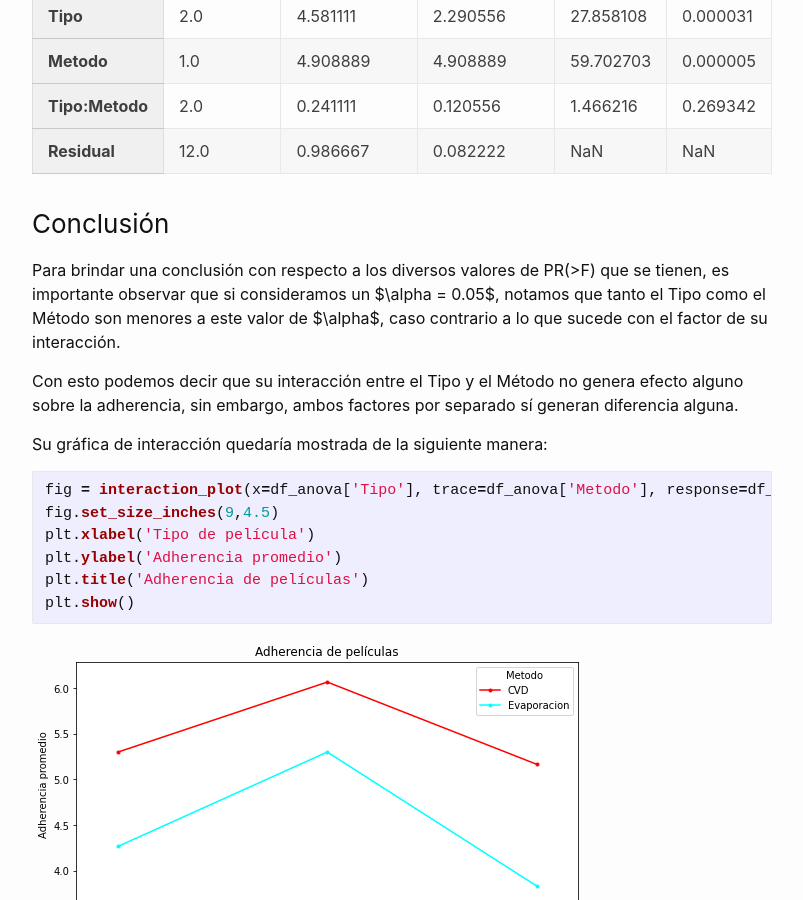
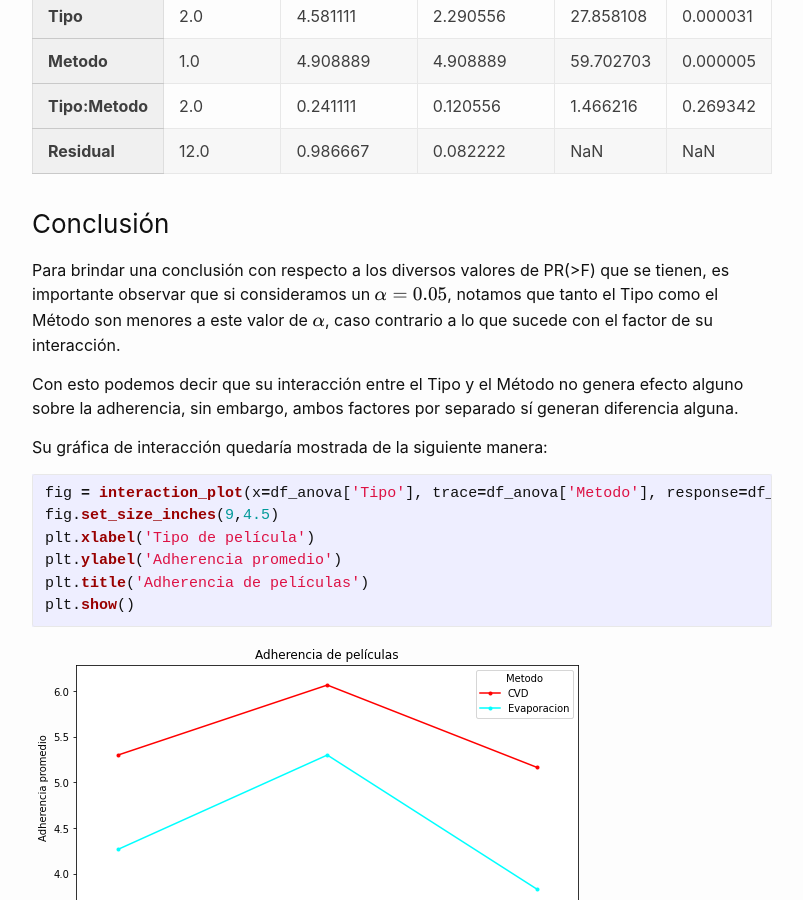
Before and after one commit to marcocarmonaga/Blog, a Jekyll site: the page built from _posts/2022-05-05-Estudio_de_metodos_de_deposicion_ANOVA_dos_factores.md, in a window 1280 px wide and 900 px high, scrolled down 3474 px. Shown: the whole window, without its empty margins (238-1041 px from the left). Built offline with Jekyll 4.4.1, drawn with Linux system fonts in a browser that asks for light colours; nearby versions of some CDN libraries.

Commit message:
updating new post

```diff
--- a/_posts/2022-05-05-Estudio_de_metodos_de_deposicion_ANOVA_dos_factores.md
+++ b/_posts/2022-05-05-Estudio_de_metodos_de_deposicion_ANOVA_dos_factores.md
@@ -466,7 +466,7 @@ anova_table.columns = ['Grados de libertad','Suma de cuadrados','Media de cuadra
 
 ### Conclusión
 
-Para brindar una conclusión con respecto a los diversos valores de PR(>F) que se tienen, es importante observar que si consideramos un $\alpha = 0.05$, notamos que tanto el Tipo como el Método son menores a este valor de $\alpha$, caso contrario a lo que sucede con el factor de su interacción.
+Para brindar una conclusión con respecto a los diversos valores de PR(>F) que se tienen, es importante observar que si consideramos un $$\alpha = 0.05$$, notamos que tanto el Tipo como el Método son menores a este valor de $$\alpha$$, caso contrario a lo que sucede con el factor de su interacción.
 
 Con esto podemos decir que su interacción entre el Tipo y el Método no genera efecto alguno sobre la adherencia, sin embargo, ambos factores por separado sí generan diferencia alguna.
 
```
